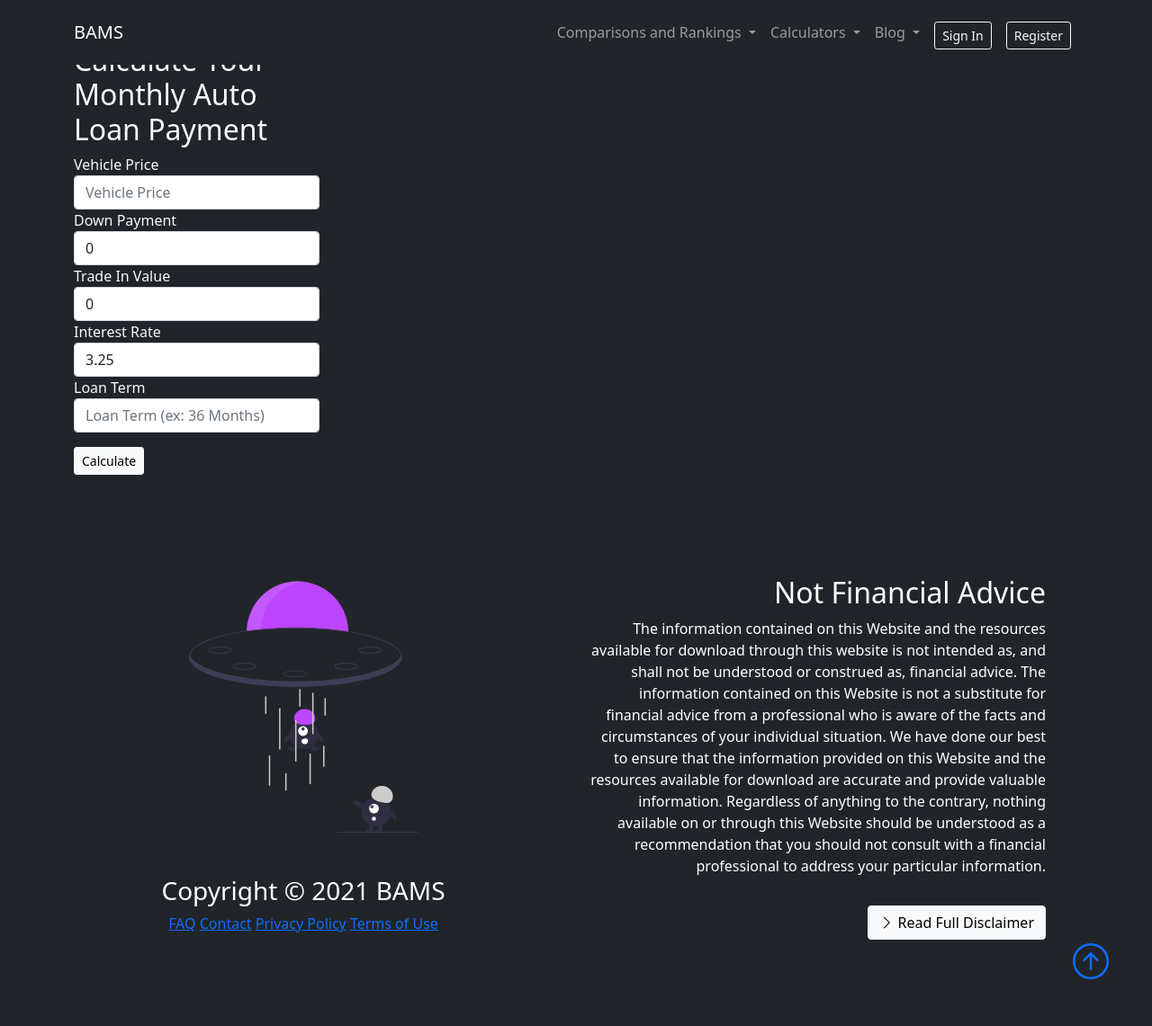
After one commit to cowboybleepbloop/bams-django-project, a Django app: page /auto-payment-calculator/ in a window 1280 px wide. The commit adds this page. Shown: the whole page at 90% size. Run offline with Django 3.2, Linux system fonts and the light colour scheme; some libraries are stand-ins or nearby versions.

Commit message:
Added auto and home payment calculators

```diff
--- a/bams_flp/urls.py
+++ b/bams_flp/urls.py
@@ -23,6 +23,7 @@ from django.conf.urls.static import static
 
 
 
+
 #login and logout are built in views
 urlpatterns = [
     path('', include('flp_app.urls')),
--- /dev/null
+++ b/flp_app/templates/flp_app/auto-payment-calculator.html
@@ -0,0 +1,124 @@
+
+
+{% extends "flp_app/base.html" %}
+
+{% block content %}
+    {% load static %}
+
+
+    <!--CALCULATOR BEGIN-->
+    <section class="bg-dark text-light p-5 p-lg-0 pt-lg-5 text-center text-sm-start">
+            <div class="container">
+            <div class="col-md-12 paymentCalc">
+            <div class="row align-items-center justify-content-between">
+
+            <div class="col-md-6">
+
+                <form id="loanCalc" action="" method="get" class="">
+                <div class="col-md-6">
+                    <h2>Calculate Your Monthly Auto Loan Payment</h2>
+                    <div class="form-group">
+                    <label for="vehiclePrice">Vehicle Price</label>
+                    <input type="text" oninput="this.value = this.value.replace(/[^0-9.]/g, '').replace(/(\..*)\./g, '$1');" class="form-control" id="vehiclePrice" placeholder="Vehicle Price">
+                    </div>
+                </div>
+                <div class="col-md-6">
+                    <div class="form-group">
+                    <label for="downPayment">Down Payment</label>
+                    <input type="text" oninput="this.value = this.value.replace(/[^0-9.]/g, '').replace(/(\..*)\./g, '$1');" class="form-control" id="downPayment" placeholder="Down Payment" value="0">
+                    </div>
+                </div>
+                <div class="col-md-6">
+                    <div class="form-group">
+                    <label for="tradeValue">Trade In Value</label>
+                    <input type="text" oninput="this.value = this.value.replace(/[^0-9.]/g, '').replace(/(\..*)\./g, '$1');" class="form-control" id="tradeValue" placeholder="Trade In Value" value="0">
+                    </div>
+                </div>
+                <div class="col-md-6">
+                    <div class="form-group">
+                    <label for="intRate">Interest Rate</label>
+                    <input type="text" oninput="this.value = this.value.replace(/[^0-9.]/g, '').replace(/(\..*)\./g, '$1');" class="form-control" id="intRate" placeholder="Interest Rate" value="3.25">
+                    </div>
+                </div>
+                <div class="col-md-6">
+                    <div class="form-group">
+                    <label for="loanTerm">Loan Term</label>
+                    <input type="text" oninput="this.value = this.value.replace(/[^0-9.]/g, '').replace(/(\..*)\./g, '$1');" class="form-control" id="loanTerm" placeholder="Loan Term (ex: 36 Months)">
+                    </div>
+                </div>
+                <div class="clearfix"></div>
+                <div class="col-md-12">
+                    <a href="#" class="btn btn-light btn-sm my-3" onclick="calculatePayments()" id="calculate" value="Calulate">Calculate</a>
+                </div>
+                </form>
+            </div>
+
+            <div class="col-md-6">
+                <div id="paymentResults">
+
+                </div>
+            </div>
+            </div>
+
+            </div>
+        </div>
+    </section>
+   <!--CALCULATOR END-->
+
+   <!--JS FUNCTION BEGIN-->
+  <script>
+    function calculatePayments(){
+  var vehiclePrice = document.getElementById('vehiclePrice').value,
+      loanTerm = document.getElementById('loanTerm').value,
+      intRate = document.getElementById('intRate').value,
+      downPayment = document.getElementById('downPayment').value,
+      tradeValue = document.getElementById('tradeValue').value,
+      amount = parseInt(vehiclePrice),
+      months = parseInt(loanTerm),
+      down  = parseInt(downPayment),
+      trade =  parseInt(tradeValue),
+      totalDown  = down + trade
+      annInterest = parseFloat(intRate),
+      monInt = annInterest / 1200;
+
+      if(!amount){
+        alert('Please fill in all fields');
+        return;
+      }
+
+      if(!months){
+        months = 60;
+        loanTerm = document.getElementById('loanTerm').value = '60';
+      }
+
+      if(!downPayment){
+        down = 0;
+        downPayment = document.getElementById('downPayment').value = '0';
+      }
+
+      if(!trade){
+        trade = 0;
+        tradeValue = document.getElementById('tradeValue').value = '0';
+      }
+
+      if(!annInterest){
+        annInterest = 3.25;
+        intRate = document.getElementById('intRate').value = '3.25';
+      }
+
+
+      var calc = ((monInt + (monInt / (Math.pow((1 + monInt), months) -1))) * (amount - (totalDown || 0))).toFixed(2);
+
+      var paymentResults = document.getElementById('paymentResults');
+      paymentResults.style.display = 'block';
+      paymentResults.innerHTML = '';
+      var results = document.createElement('div');
+      results.innerHTML = '<h1 style="text-align:center">Estimated Monthly Payment is:<br/></h1>' + '<h3 style="text-align:center">$' + calc + '/Month</h3>';
+
+      paymentResults.append(results);
+    }
+  </script>
+
+   <!--JS FUNCTION END-->
+
+{% endblock content %}
--- a/flp_app/urls.py
+++ b/flp_app/urls.py
@@ -6,6 +6,8 @@ urlpatterns = [
     path('', views.index, name='index'),
     path('disclaimer/', views.disclaimer, name='disclaimer'),
     path('blog/', views.blog, name='blog'),
+    path('auto-payment-calculator/', views.auto_payment_calculator, name='auto-payment-calculator'),
+    path('mortgage-calculator/', views.mortgage_calculator, name='mortgage-calculator'),
     #path('blog/', CommentListView.as_view, name='comments'),
     #path('<slug:slug>/', views.comment_detail, name='comment')
 ]
--- a/flp_app/views.py
+++ b/flp_app/views.py
@@ -18,6 +18,13 @@ def blog(request):
     context = { 'posts': Post.objects.all()}
 
     return render(request, 'flp_app/blog.html', context)
+
+
+#calculator views
+def auto_payment_calculator(request):
+    return render(request, 'flp_app/auto-payment-calculator.html', {'title': 'Auto Payment Calculator'})
+def mortgage_calculator(request):
+    return render(request, 'flp_app/mortgage-calculator.html', {'title': 'Mortgage Payment Calculator'})
 
 
 
```
Also changed, not shown: bams_flp/settings.py (+16 -7 lines), flp_app/templates/flp_app/mortgage-calculator.html (added, +111 -0 lines), flp_app/templates/flp_app/base.html (line endings or trailing spaces), 1 other file.
